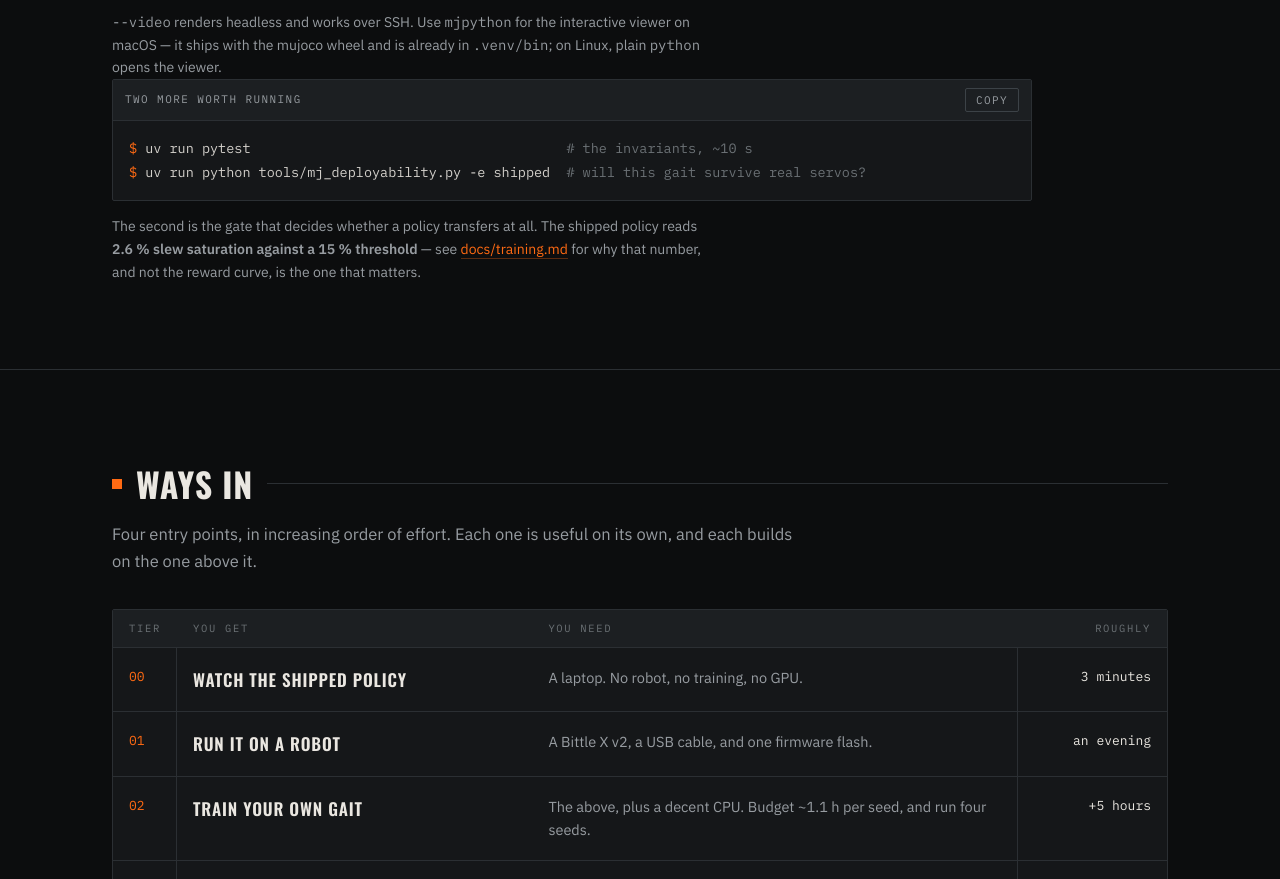
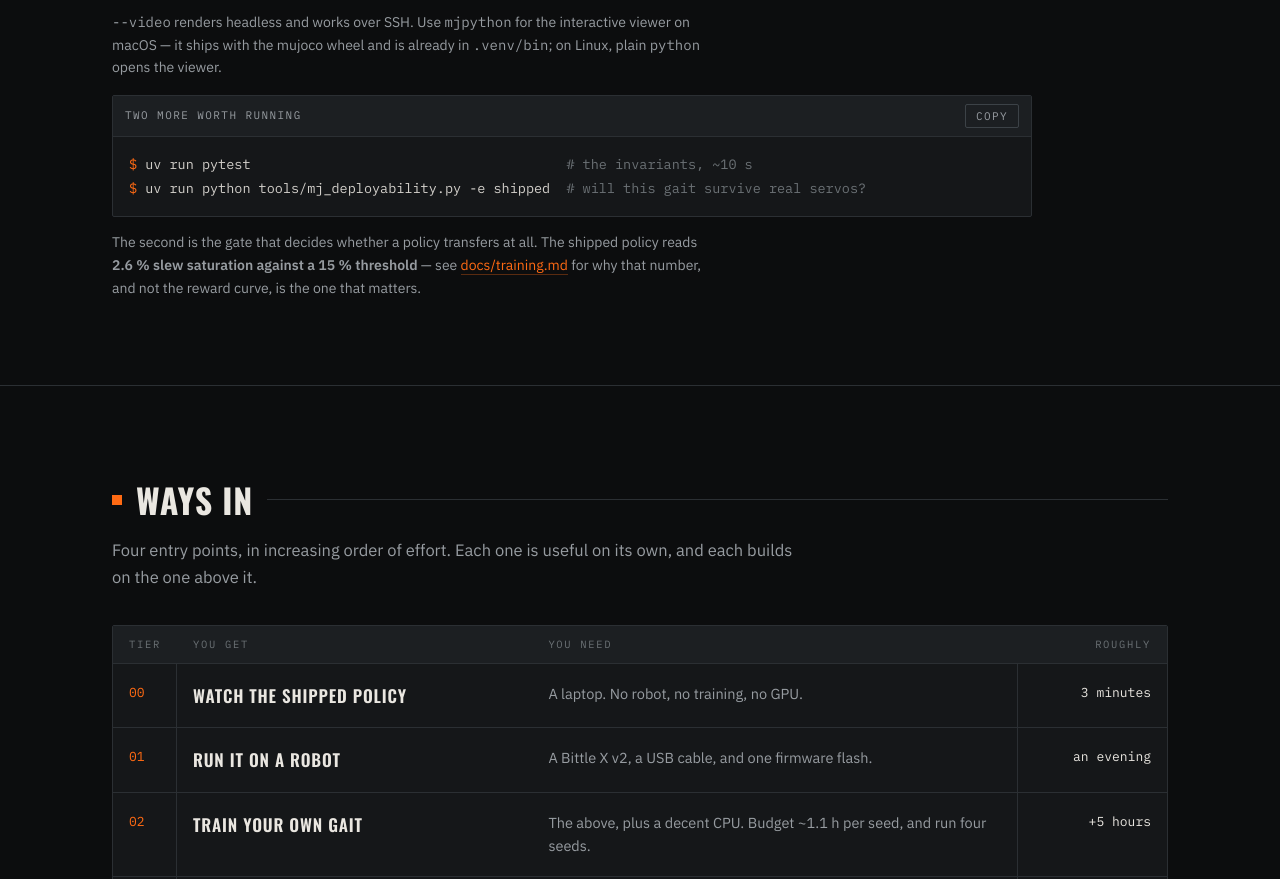
Before and after one commit to mike-grayhat/bittlejuice, a plain HTML site: page docs/index.html in a window 1280 px wide. Shown: the part 2634-3513 px from the top of the page. Drawn offline with nearby package versions, Linux system fonts and the light colour scheme.

Commit message:
minor layout fix

```diff
--- a/docs/index.html
+++ b/docs/index.html
@@ -139,7 +139,7 @@ section+section{border-top:1px solid var(--seam)}
 
 /* ---------- code ---------- */
 .term{border:1px solid var(--seam);background:var(--plate);border-radius:2px;overflow:hidden}
-.term+.term{margin-top:16px}
+.term:not(:first-child){margin-top:16px}
 .term-bar{display:flex;align-items:center;gap:12px;padding:8px 12px;background:var(--plate-2);border-bottom:1px solid var(--seam);font-family:var(--f-mono);font-size:11px;letter-spacing:.13em;text-transform:uppercase;color:var(--zinc-dim)}
 .term-bar .tag{color:var(--zinc)}
 .copy{margin-left:auto;font-family:var(--f-mono);font-size:11px;letter-spacing:.13em;text-transform:uppercase;color:var(--zinc);background:transparent;border:1px solid var(--seam-hi);border-radius:2px;padding:4px 10px;cursor:pointer;transition:color .15s,border-color .15s}
```
